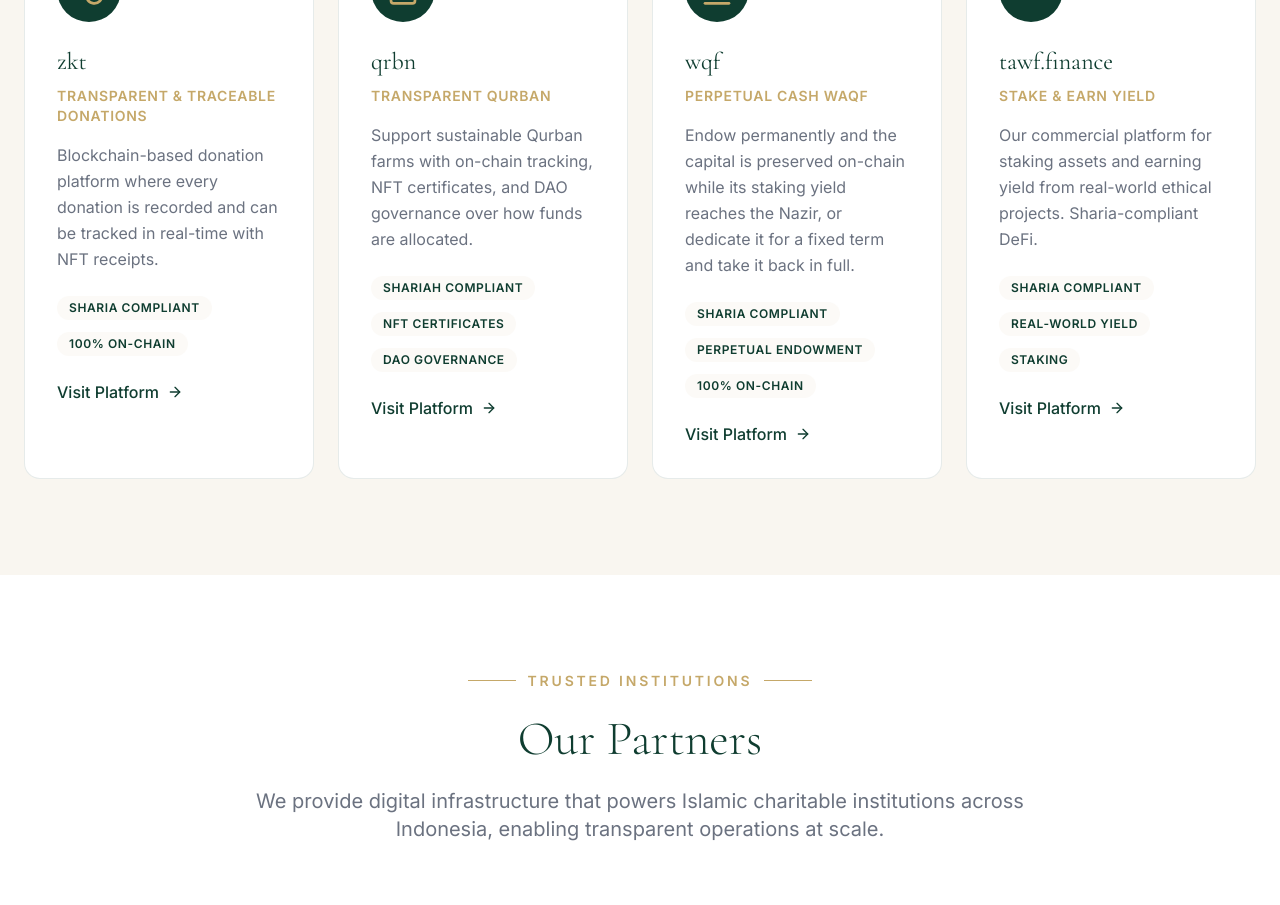
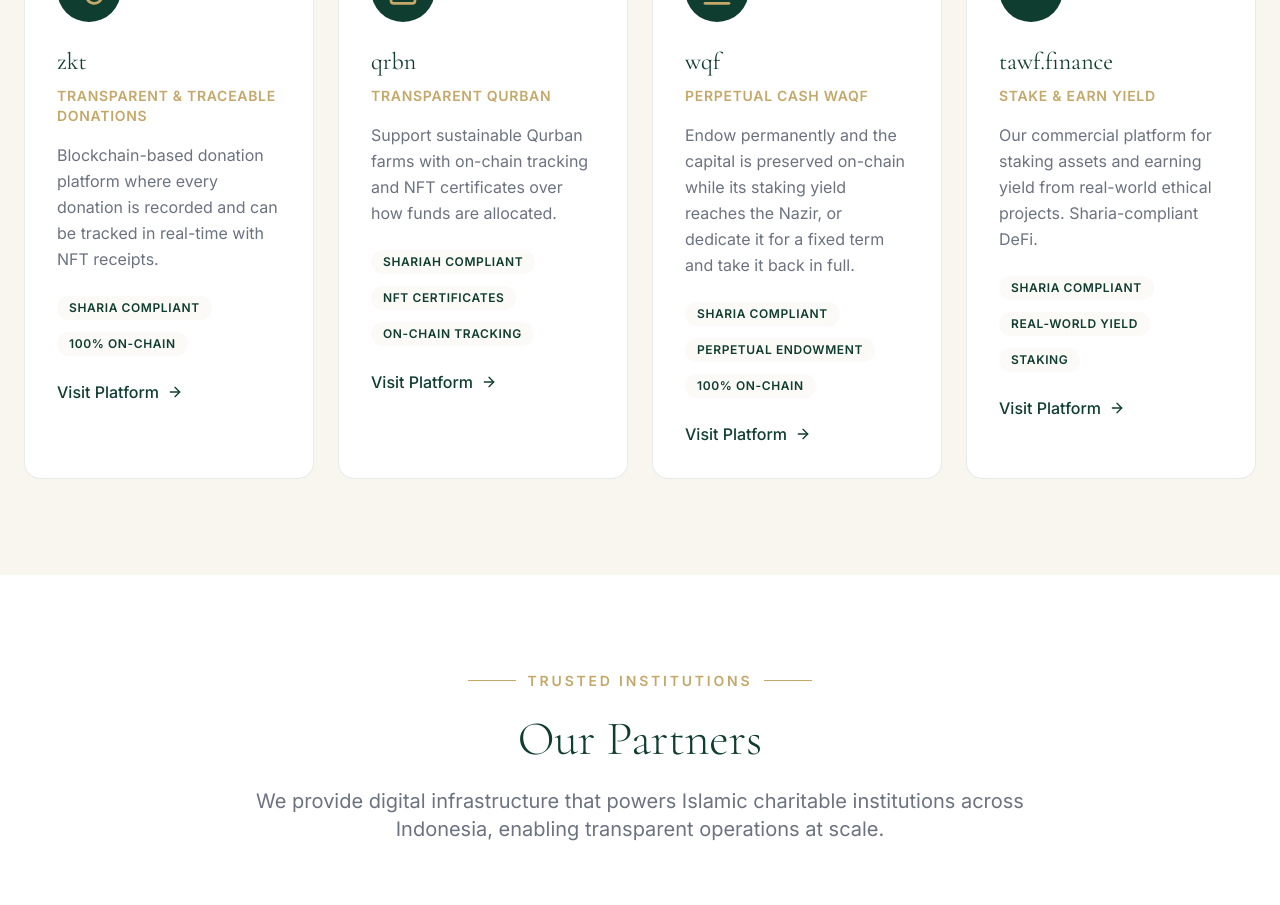
Before and after one commit to tawf-labs/tawf-foundation, a React (Vite) app: page / in a window 1280 px wide. Shown: the part 2040-2945 px from the top of the page. Built offline with nearby package versions, Linux system fonts and the light colour scheme.

Commit message:
fix(landing): remove DAO governance tag from qrbn, governance is in tawf-gov

```diff
--- a/src/components/pages/Landing.tsx
+++ b/src/components/pages/Landing.tsx
@@ -214,12 +214,12 @@
               <h3 className="text-2xl font-serif text-tawf-green mb-2">qrbn</h3>
               <p className="text-sm font-semibold tracking-wider uppercase text-tawf-gold mb-4">Transparent Qurban</p>
               <p className="text-tawf-muted text-base leading-relaxed mb-6">
-                Support sustainable Qurban farms with on-chain tracking, NFT certificates, and DAO governance over how funds are allocated.
+                Support sustainable Qurban farms with on-chain tracking and NFT certificates over how funds are allocated.
               </p>
               <div className="flex flex-wrap gap-3 mb-6">
                 <span className="text-xs font-semibold tracking-wider uppercase bg-tawf-sand/50 text-tawf-green px-3 py-1 rounded-full">Shariah Compliant</span>
                 <span className="text-xs font-semibold tracking-wider uppercase bg-tawf-sand/50 text-tawf-green px-3 py-1 rounded-full">NFT Certificates</span>
-                <span className="text-xs font-semibold tracking-wider uppercase bg-tawf-sand/50 text-tawf-green px-3 py-1 rounded-full">DAO Governance</span>
+                <span className="text-xs font-semibold tracking-wider uppercase bg-tawf-sand/50 text-tawf-green px-3 py-1 rounded-full">On-Chain Tracking</span>
               </div>
               <a
                 href="https://qurban.tawf.foundation"
```
